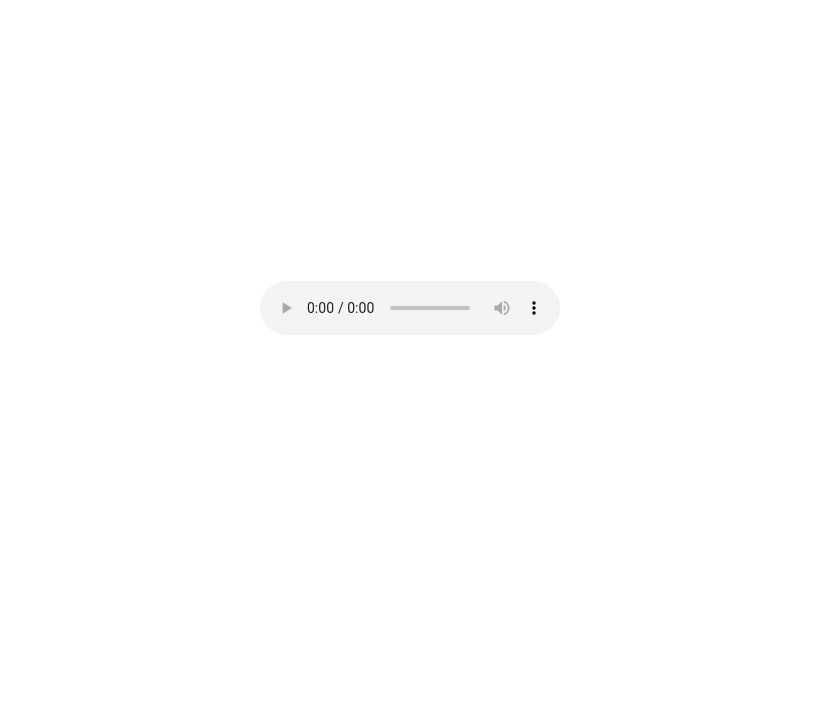
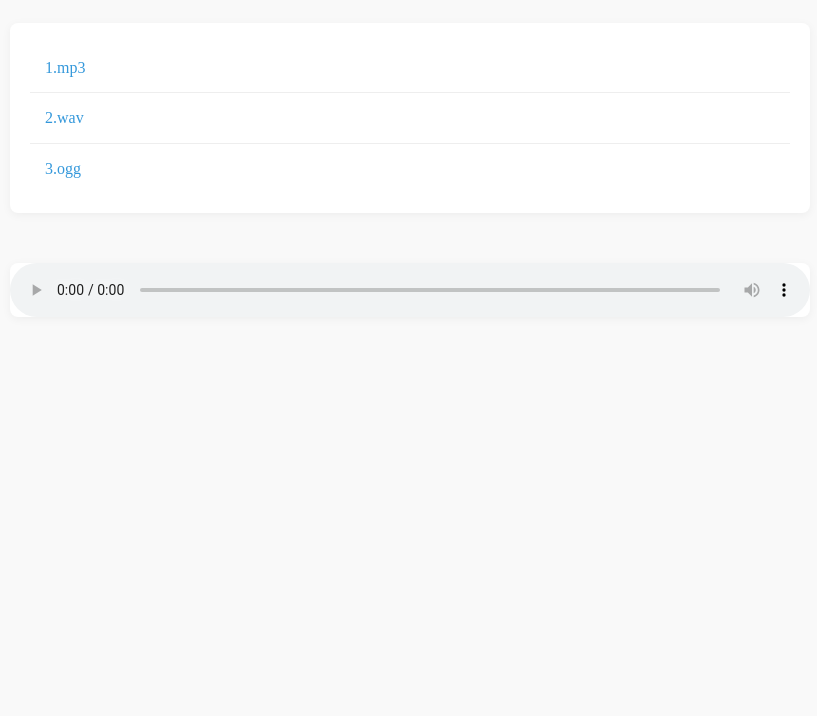
Before and after one commit to sidexuan/YunFei.github.io, a plain HTML site: page index.html in a window 1280 px wide. Shown: the part 100-816 px from the top of the page, without its empty margins (230-1047 px from the left). Drawn offline with Linux system fonts and the light colour scheme.

Commit message:
更新 index.html
写成了音乐列表

```diff
--- a/index.html
+++ b/index.html
@@ -3,23 +3,138 @@
 <head>
     <meta charset="UTF-8">
     <meta name="viewport" content="width=device-width, initial-scale=1.0">
-    <title>音频播放</title>
+    <title>音频列表</title>
     <style>
         body {
-            height: 100vh;
-            display: flex;
-            justify-content: center;
-            align-items: center;
+            max-width: 800px;
+            margin: 0 auto;
+            padding: 20px;
+            color: #333;
+            line-height: 1.6;
+            background-color: #f9f9f9;
+        }
+        h1 {
+            color: #2c3e50;
+            text-align: center;
+            margin-bottom: 30px;
+            font-weight: 300;
+        }
+        #音频列表容器 {
+            background: white;
+            border-radius: 8px;
+            box-shadow: 0 2px 10px rgba(0,0,0,0.05);
+            padding: 20px;
+            margin-bottom: 30px;
+        }
+        ul {
+            list-style: none;
+            padding: 0;
+            margin: 0;
+        }
+        li {
+            padding: 12px 15px;
+            border-bottom: 1px solid #eee;
+            transition: background 0.2s;
+        }
+        li:last-child {
+            border-bottom: none;
+        }
+        li:hover {
+            background: #f5f5f5;
+        }
+        a {
+            color: #3498db;
+            text-decoration: none;
+            display: block;
+        }
+        a:hover {
+            color: #2980b9;
+        }
+        #音频播放器 {
+            width: 100%;
+            background: white;
+            border-radius: 8px;
+            box-shadow: 0 2px 10px rgba(0,0,0,0.05);
+            margin-top: 20px;
+        }
+        .无文件提示 {
+            color: #7f8c8d;
+            text-align: center;
+            padding: 20px;
+        }
+        /* 响应式 */
+        @media (max-width: 600px) {
+            body {
+                padding: 15px;
+            }
+            #音频列表容器 {
+                padding: 15px;
+            }
         }
     </style>
 </head>
 <body>
-    <!-- 音频元素 -->
-    <audio id="audioPlayer" controls>
-        <!-- 指定音频文件的路径和类型 -->
-        <source src="我的...身份？.wav" type="audio/mpeg">
-        <!-- 备用文本，如果浏览器不支持音频元素 -->
-        您的浏览器不支持音频播放元素。
-    </audio>
+    <h1>音频列表</h1>
+    <div id="音频列表容器">
+        <!-- 列表将通过JavaScript动态生成 -->
+    </div>
+    <audio id="音频播放器" controls></audio>
+
+    <script>
+        document.addEventListener('DOMContentLoaded', function() {
+            // 获取页面元素
+            const 音频列表容器 = document.getElementById('音频列表容器');
+            const 音频播放器 = document.getElementById('音频播放器');
+
+            // 音频文件列表（修改为实际的音频文件），由于没有后端所以只能手动添加音乐列表了
+            const 音频文件列表 = [
+                "1.mp3",
+                "2.wav",
+                "3.ogg"
+            ];
+
+            // 创建文件列表HTML
+            function 创建列表() {
+                if (音频文件列表.length === 0) {
+                    音频列表容器.innerHTML = '<p class="无文件提示">暂无音频文件</p>';
+                    return;
+                }
+
+                const 列表元素 = document.createElement('ul');
+
+                音频文件列表.forEach(文件名 => {
+                    const 列表项 = document.createElement('li');
+                    const 播放链接 = document.createElement('a');
+
+                    播放链接.href = "#";
+                    播放链接.textContent = 文件名;
+                    播放链接.onclick = function(e) {
+                        e.preventDefault();
+                        音频播放器.src = 文件名;
+                        音频播放器.play();
+
+                        // 添加当前播放样式
+                        document.querySelectorAll('#音频列表容器 li').forEach(item => {
+                            item.style.background = 'transparent';
+                        });
+                        列表项.style.background = '#f0f7ff';
+                    };
+
+                    列表项.appendChild(播放链接);
+                    列表元素.appendChild(列表项);
+                });
+
+                音频列表容器.appendChild(列表元素);
+            }
+
+            // 初始化列表
+            创建列表();
+
+            // 播放器事件监听
+            音频播放器.addEventListener('play', function() {
+                console.log('正在播放: ' + 音频播放器.src);
+            });
+        });
+    </script>
 </body>
 </html>
```
